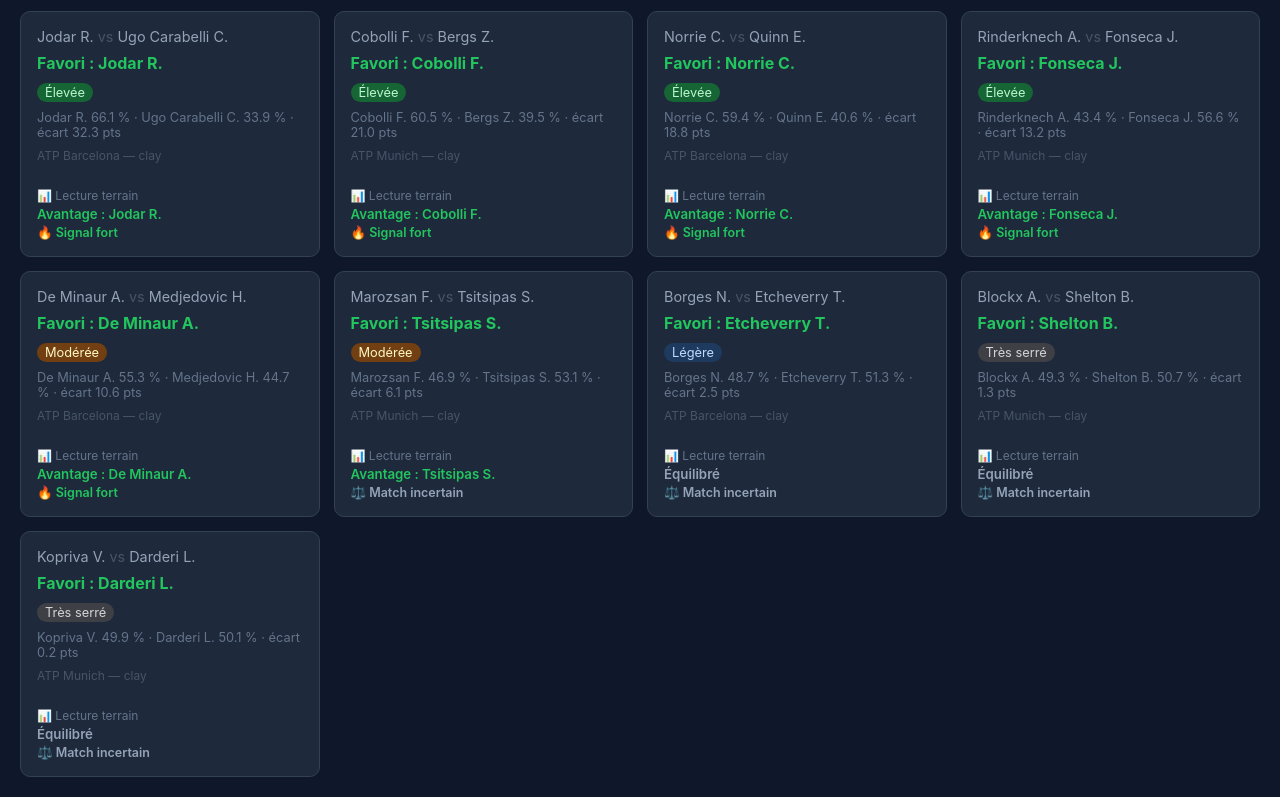
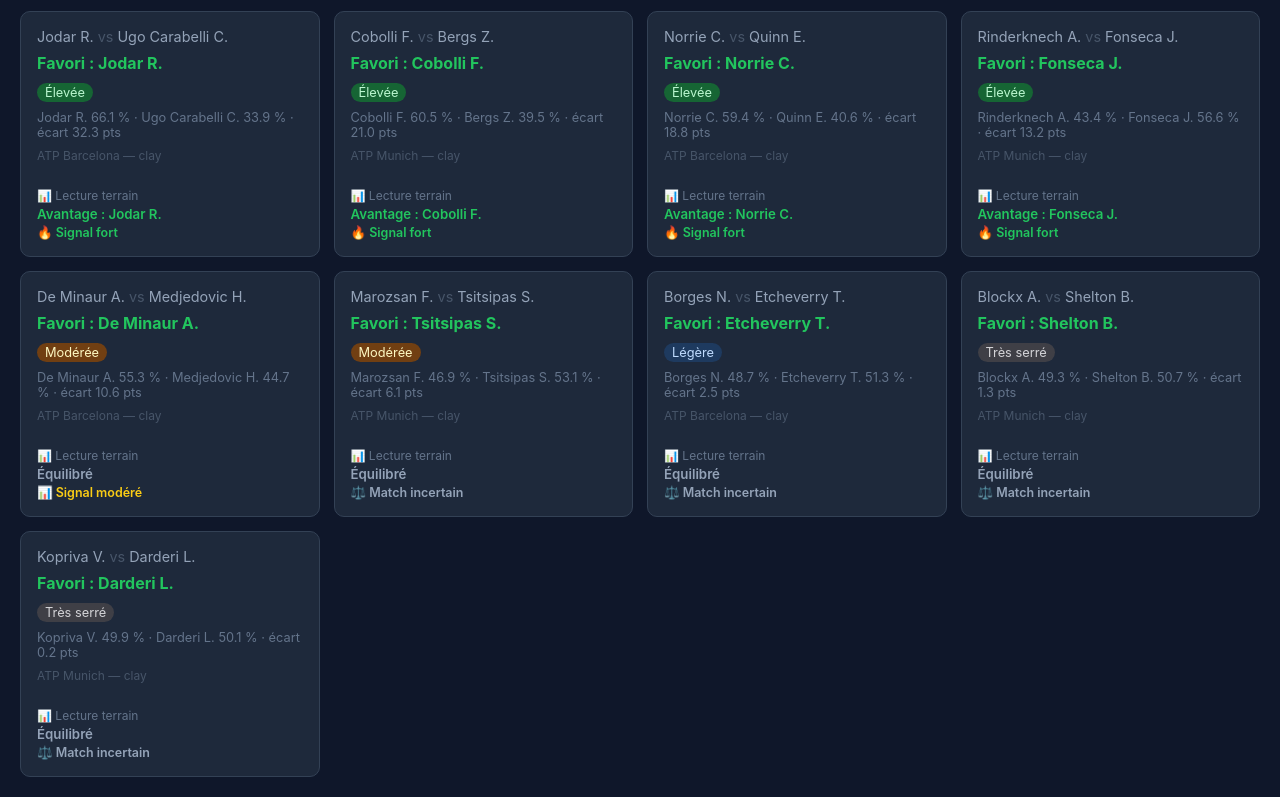
Before and after one commit to Waseet1976/tennis-analyzer, a website: page public/index.html in a window 1280 px wide. Shown: the part 615-1412 px from the top of the page. Drawn offline with Linux system fonts and the light colour scheme.

```diff
--- a/public/index.html
+++ b/public/index.html
@@ -1713,20 +1713,20 @@
         const gapPct    = Math.abs(probA - probB);
         const dir       = probA > probB ? 'j1' : 'j2'; // direction brute
 
-        // Bloc 1 — Forme récente : niveauConfiance reflète la solidité des données
-        const blocForme = (m.niveauConfiance ?? 0) >= 2 ? dir : 'draw';
-
-        // Bloc 2 — Avantage surface : seuil variable selon revêtement
-        const surfSeuil = m.surface === 'clay'  ? 0.12
-                        : m.surface === 'grass' ? 0.15
-                        :                         0.10;  // hard / indoor
+        // Bloc 1 — Surface : dominance nette requise (seuil strict, variable selon revêtement)
+        const surfSeuil = m.surface === 'clay'  ? 0.20
+                        : m.surface === 'grass' ? 0.18
+                        :                         0.15;  // hard / indoor
         const blocSurf  = gapPct > surfSeuil ? dir : 'draw';
 
-        // Bloc 3 — Performance générale : seuil souple (6 %)
-        const blocPerf  = gapPct > 0.06 ? dir : 'draw';
-
-        const j1Blocs = [blocForme, blocSurf, blocPerf].filter(b => b === 'j1').length;
-        const j2Blocs = [blocForme, blocSurf, blocPerf].filter(b => b === 'j2').length;
+        // Bloc 2 — Forme récente : proxy = confiance maximale uniquement (indépendant du gap)
+        const blocForme = (m.niveauConfiance ?? 0) >= 3 ? dir : 'draw';
+
+        // Bloc 3 — Dynamique 1 an : seuil modéré (10 %)
+        const bloc1Y    = gapPct > 0.10 ? dir : 'draw';
+
+        const j1Blocs = [blocSurf, blocForme, bloc1Y].filter(b => b === 'j1').length;
+        const j2Blocs = [blocSurf, blocForme, bloc1Y].filter(b => b === 'j2').length;
 
         let terrainWinner, terrainLabel, terrainColor;
         if (j1Blocs >= 2) {
```
